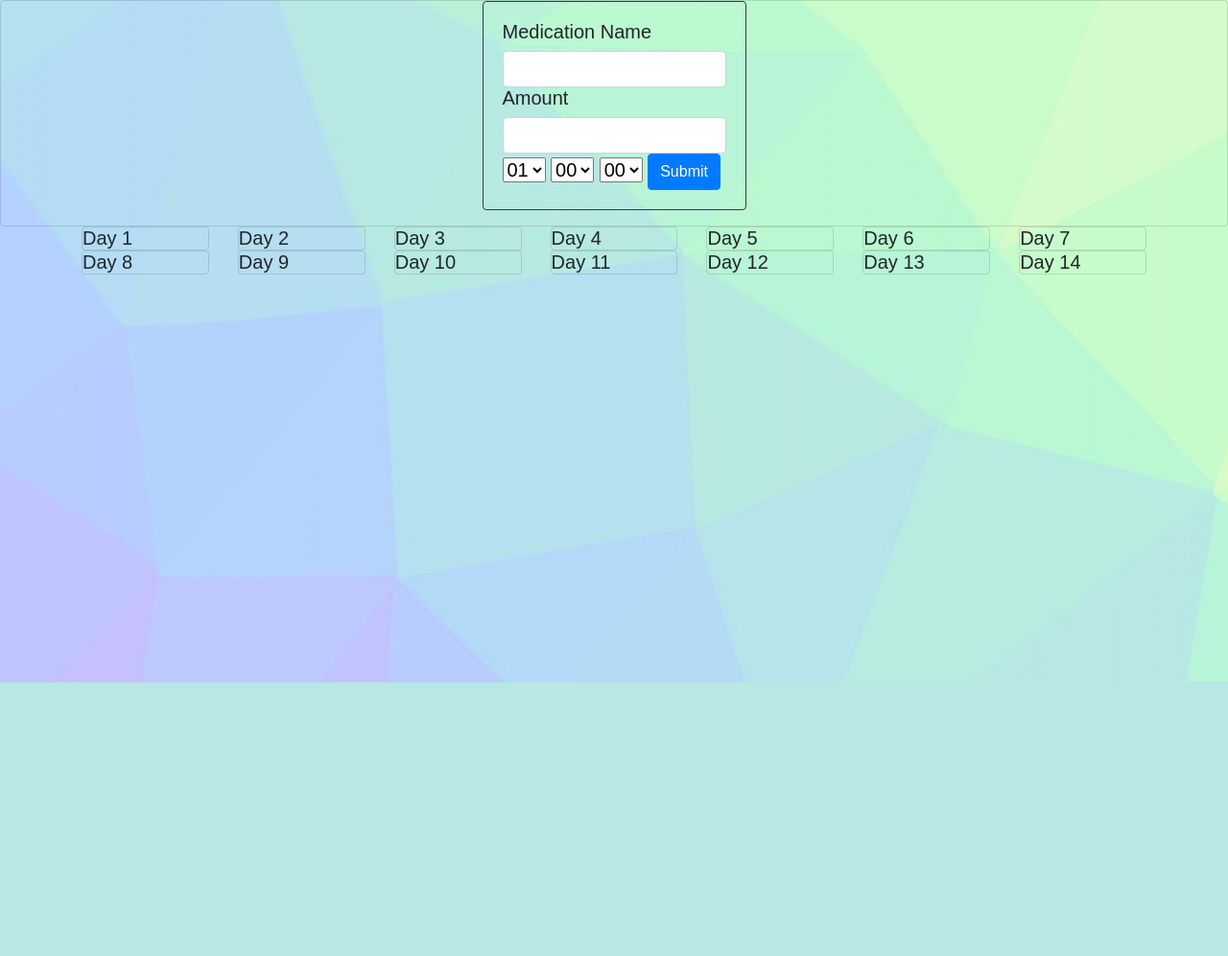
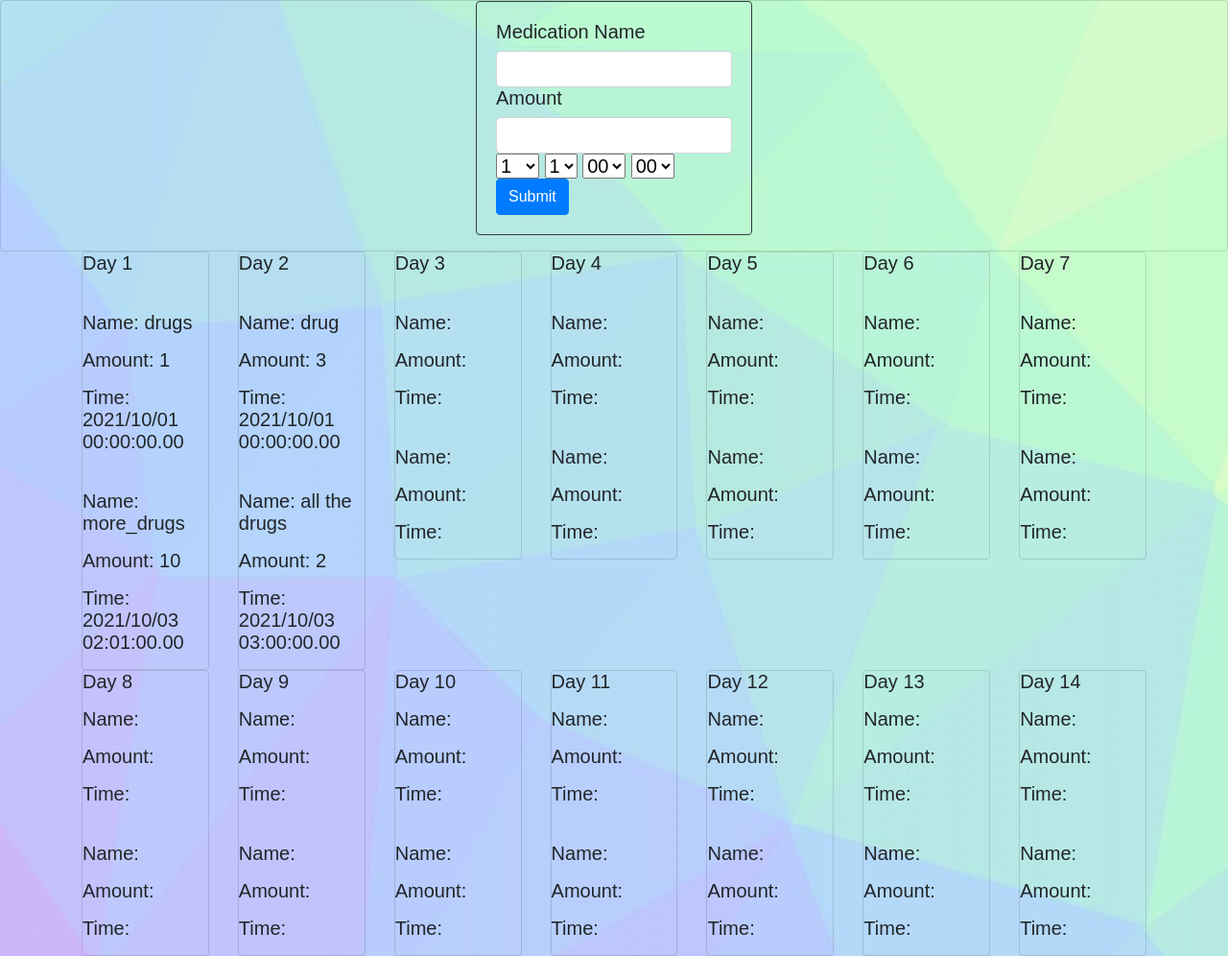
Before and after one commit to Soup-tech/CapstoneDesign, a PHP site: page /caregiver/medication-scheduling.php in a window 1280 px wide. Shown: the part 89-1085 px from the top of the page at 96% size. Before the commit the page ends 800 px from the top, so only its background shows below. Run offline with PHP 8.4, Linux system fonts and the light colour scheme; data comes from the database, SQL or seed files in the repository; data that the repository does not hold is empty.

Commit message:
Enabled updating database, display values in database

```diff
--- a/caregiver/insert-time.php
+++ b/caregiver/insert-time.php
@@ -44,7 +44,7 @@
         if ($stmt = mysqli_prepare($conn,$sql)) {
 
             // Bind the variables
-			mysqli_stmt_bind_param($stmt, "sss", $param_name,$param_amount,$param_datetime);
+			mysqli_stmt_bind_param($stmt, "ss", $param_name,$param_amount,$param_datetime);
 
             // Set the variables
             $param_name = $name;
--- a/caregiver/medication-scheduling.php
+++ b/caregiver/medication-scheduling.php
@@ -5,19 +5,22 @@
 
     $name_err = $amount_err = "";
 
+    // Submission
     if (isset($_POST['submit'])) {
+        // ####################################################
+        // ######### User input medication routine ############
+        // ####################################################
         // Get POST request
-        $amount = (int) $_POST['amount'];
-        $day = $_POST['DOM'];
+        $day_count = $_POST['Day-Count'];
+        $part = $_POST['Day-Count-Part'];
         $hour = $_POST['Hour'];
         $minute = $_POST['Minute'];
 
-        // Creating correct format for datetime
-        $year = date("Y");
-        $month = date("m");
+        // Convert named days to numerical dates
+        $datetime = $hour.':'.$minute;
 
-        // Convert named days to numerical dates
-        $datetime = $year.'/'.$month.'/'.$day.' '.$hour.':'.$minute.':00.00';
+        // Format for which day-part
+        $full_day_count = $day_count.'-'.$part;
 
         //// Error Handling
         // Name
@@ -31,25 +34,27 @@
 
         // Amount
         if (empty(trim($_POST['amount']))) {
-            $amount_err = "Please enter an amounnt";
+            $amount_err = "Please enter an amount";
         } else if ((int) $_POST['amount'] > 10) {
             $amount_err = "Too much medication";
+        } else {
+            $amount = $_POST['amount'];
         }
 
-
-        // Prepare sql
-        $sql = "INSERT INTO medicine (NAME,AMOUNT,TIME) VALUES ('$name','$amount','$datetime')";
+        // Prepare sql statement
+        $sql = "UPDATE `medicine` SET `NAME`='".$name."',`AMOUNT`=".$amount.",`TIME`='".$datetime."' WHERE `DAY-COUNT`='".$full_day_count."'";
         // echo $sql; // DEBUGGING
 
         if ($stmt = mysqli_prepare($conn,$sql)) {
 
             // Bind the variables
-			mysqli_stmt_bind_param($stmt, "sss", $param_name,$param_amount,$param_datetime);
+			mysqli_stmt_bind_param($stmt, "ssss", $param_name,$param_amount,$param_datetime,$param_full_day_count);
 
             // Set the variables
             $param_name = $name;
             $param_amount = $amount;
             $param_datetime = $datetime;
+            $param_full_day_count = $full_day_count;
 
             // Execute
             if (mysqli_stmt_execute($stmt)) {
@@ -59,7 +64,25 @@
         } else {
             echo "Something went wrong";
         }
+
     }
+
+    // ####################################################
+    // ############ Displaying table information ##########
+    // ####################################################
+    // DEBUGGING
+    /*
+    $display_sql = "SELECT * FROM medicine";
+    $results = mysqli_query($conn, $display_sql);
+    while ($row = mysqli_fetch_assoc($results)) {
+        echo '
+            <p>Name:'.$row['NAME'].'</p>
+            <p>Amount: '.$row['AMOUNT'].'</p>
+            <p>Day-Count: '.$row['DAY-COUNT'].'</p>
+            <br>
+        ';
+    }
+    */
 ?>
 
 <!DOCTYPE html>
@@ -95,24 +118,113 @@
               <input type="text" name="name" class="form-control">
               <label for="">Amount</label>
               <input type="text" name="amount" class="form-control">
-              <select name="DOM">
-                  <option value="01">01</option>
-                  <option value="02">02</option>
-                  <option value="03">03</option>
-                  <option value="04">04</option>
-                  <option value="05">05</option>
+              <select name="Day-Count">
+                  <option value="1">1</option>
+                  <option value="2">2</option>
+                  <option value="3">3</option>
+                  <option value="4">4</option>
+                  <option value="5">5</option>
+                  <option value="6">6</option>
+                  <option value="7">7</option>
+                  <option value="8">8</option>
+                  <option value="9">9</option>
+                  <option value="10">10</option>
+                  <option value="11">11</option>
+                  <option value="12">12</option>
+                  <option value="13">13</option>
+                  <option value="14">14</option>
+              </select>
+              <select name="Day-Count-Part">
+                  <option value="1">1</option>
+                  <option value="2">2</option>
               </select>
               <select name="Hour">
                   <option value="00">00</option>
                   <option value="01">01</option>
                   <option value="02">02</option>
                   <option value="03">03</option>
+                  <option value="04">04</option>
+                  <option value="05">05</option>
+                  <option value="06">06</option>
+                  <option value="07">07</option>
+                  <option value="08">08</option>
+                  <option value="09">09</option>
+                  <option value="10">10</option>
+                  <option value="11">11</option>
+                  <option value="12">12</option>
+                  <option value="13">13</option>
+                  <option value="14">14</option>
+                  <option value="15">15</option>
+                  <option value="16">16</option>
+                  <option value="17">17</option>
+                  <option value="18">18</option>
+                  <option value="19">19</option>
+                  <option value="20">20</option>
+                  <option value="21">21</option>
+                  <option value="22">22</option>
+                  <option value="23">23</option>
               </select>
               <select name="Minute">
                   <option value="00">00</option>
                   <option value="01">01</option>
                   <option value="02">02</option>
                   <option value="03">03</option>
+                  <option value="04">04</option>
+                  <option value="05">05</option>
+                  <option value="06">06</option>
+                  <option value="07">07</option>
+                  <option value="08">08</option>
+                  <option value="09">09</option>
+                  <option value="10">10</option>
+                  <option value="11">11</option>
+                  <option value="12">12</option>
+                  <option value="13">13</option>
+                  <option value="14">14</option>
+                  <option value="15">15</option>
+                  <option value="16">16</option>
+                  <option value="17">17</option>
+                  <option value="18">18</option>
+                  <option value="19">19</option>
+                  <option value="20">20</option>
+                  <option value="21">21</option>
+                  <option value="22">22</option>
+                  <option value="23">23</option>
+                  <option value="24">24</option>
+                  <option value="25">25</option>
+                  <option value="26">26</option>
+                  <option value="27">27</option>
+                  <option value="28">28</option>
+                  <option value="29">29</option>
+                  <option value="30">30</option>
+                  <option value="31">31</option>
+                  <option value="32">32</option>
+                  <option value="33">33</option>
+                  <option value="34">34</option>
+                  <option value="35">35</option>
+                  <option value="36">36</option>
+                  <option value="37">37</option>
+                  <option value="38">38</option>
+                  <option value="39">39</option>
+                  <option value="40">40</option>
+                  <option value="41">41</option>
+                  <option value="42">42</option>
+                  <option value="43">43</option>
+                  <option value="44">44</option>
+                  <option value="45">45</option>
+                  <option value="46">46</option>
+                  <option value="47">47</option>
+                  <option value="48">48</option>
+                  <option value="49">49</option>
+                  <option value="50">50</option>
+                  <option value="51">51</option>
+                  <option value="52">52</option>
+                  <option value="53">53</option>
+                  <option value="54">54</option>
+                  <option value="55">55</option>
+                  <option value="56">56</option>
+                  <option value="57">57</option>
+                  <option value="58">58</option>
+                  <option value="59">59</option>
               </select>
               <button type="submit" name="submit" class="btn btn-primary">Submit</button>
             </form>
@@ -122,78 +234,54 @@
 
  <div class="container">
     <div class="row">
+        <?php
+            $display_sql = "SELECT * FROM medicine";
+            $results = mysqli_query($conn, $display_sql);
+
+            for ($i=1; $i < 8; $i++) {
+                $row = mysqli_fetch_assoc($results);
+                $next_row = mysqli_fetch_assoc($results);
+                echo '
                 <div class="col-md">
                     <div class="card" >
-                    Day 1
+                        <p>Day '.$i.'</p>
+                        <br>
+                        <p>Name: '.$row['NAME'].'</p>
+                        <p>Amount: '.$row['AMOUNT'].'</p>
+                        <p>Time: '.$row['TIME'].'</p>
+                        <br>
+                        <p>Name: '.$next_row['NAME'].'</p>
+                        <p>Amount: '.$next_row['AMOUNT'].'</p>
+                        <p>Time: '.$next_row['TIME'].'</p>
                     </div>
                 </div>
-            <div class="col-md">
-                <div class="card ">
-                    Day 2
-                </div>
-            </div>
-            <div class="col-md">
-                <div class="card">
-                    Day 3
-                </div>
-            </div>
-            <div class="col-md">
-                <div class="card">
-                    Day 4
-                </div>
-            </div>
-            <div class="col-md">
-                <div class="card">
-                    Day 5
-                </div>
-            </div>
-            <div class="col-md">
-                <div class="card">
-                    Day 6
-                </div>
-            </div>
-            <div class="col-md">
-                <div class="card">
-                    Day 7
-                </div>
-            </div>
+                ';
+            }
+        ?>
     </div>
 
     <div class="row">
+        <?php
+
+            for ($i=8; $i < 15; $i++) {
+                $row = mysqli_fetch_assoc($results);
+                $next_row = mysqli_fetch_assoc($results);
+                echo '
                 <div class="col-md">
-                <div class="card">
-                    Day 8
+                    <div class="card" >
+                        <p>Day '.$i.'</p>
+                        <p>Name: '.$row['NAME'].'</p>
+                        <p>Amount: '.$row['AMOUNT'].'</p>
+                        <p>Time: '.$row['TIME'].'</p>
+                        <br>
+                        <p>Name: '.$next_row['NAME'].'</p>
+                        <p>Amount: '.$next_row['AMOUNT'].'</p>
+                        <p>Time: '.$next_row['TIME'].'</p>
                     </div>
                 </div>
-            <div class="col-md">
-                <div class="card">
-                    Day 9
-                </div>
-            </div>
-            <div class="col-md">
-                <div class="card">
-                    Day 10
-                </div>
-            </div>
-            <div class="col-md">
-                <div class="card">
-                    Day 11
-                </div>
-            </div>
-            <div class="col-md">
-                <div class="card">
-                    Day 12
-                </div>
-            </div>
-            <div class="col-md">
-                <div class="card">
-                    Day 13
-                </div>
-            </div>
-            <div class="col-md">
-                <div class="card">
-                    Day 14
-                </div>
+                ';
+            }
+        ?>
         </div>
     </div>
 </div>
```
Lines whose indentation alone changed are shown as unchanged.
